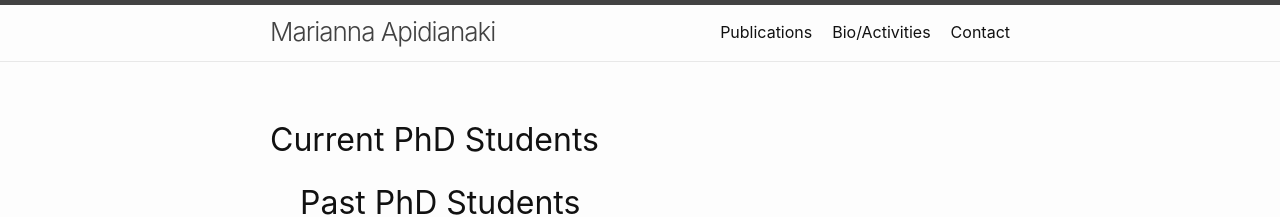
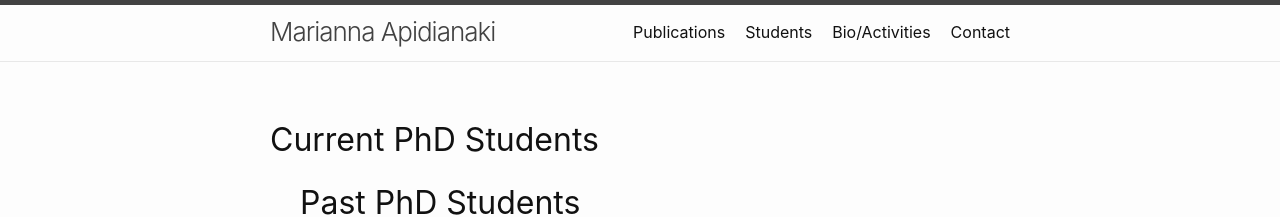
Before and after one commit to mariannaapi/mariannaapi.github.io, a Jekyll site: the page students/students.html, which Jekyll copies as it is, in a window 1280 px wide. Shown: the top 217 px of the page. Built offline with Jekyll 4.4.1, drawn with Linux system fonts in a browser that asks for light colours.

Commit message:
Update students.html

```diff
--- a/students/students.html
+++ b/students/students.html
@@ -27,7 +27,7 @@
           </span>
         </label>
 
-        <div class="trigger"><a class="page-link" href="/publications/">Publications</a><a class="page-link" href="/bio/">Bio/Activities</a><a class="page-link" href="/contact/">Contact</a></div>
+        <div class="trigger"><a class="page-link" href="/publications/">Publications</a><a class="page-link" href="/students/">Students</a><a class="page-link" href="/bio/">Bio/Activities</a><a class="page-link" href="/contact/">Contact</a></div>
       </nav></div>
 </header>
 <main class="page-content" aria-label="Content">
```
